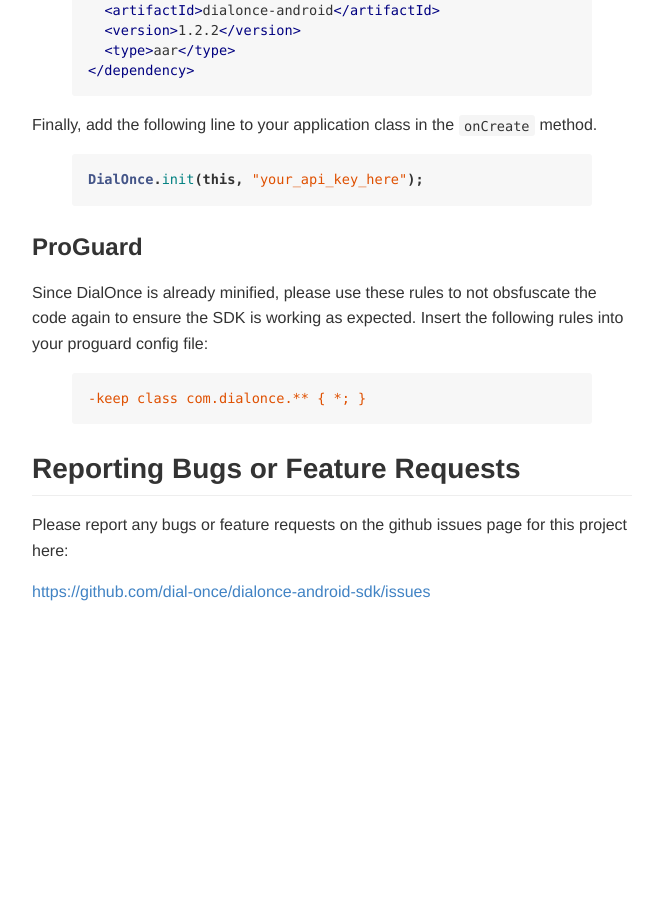
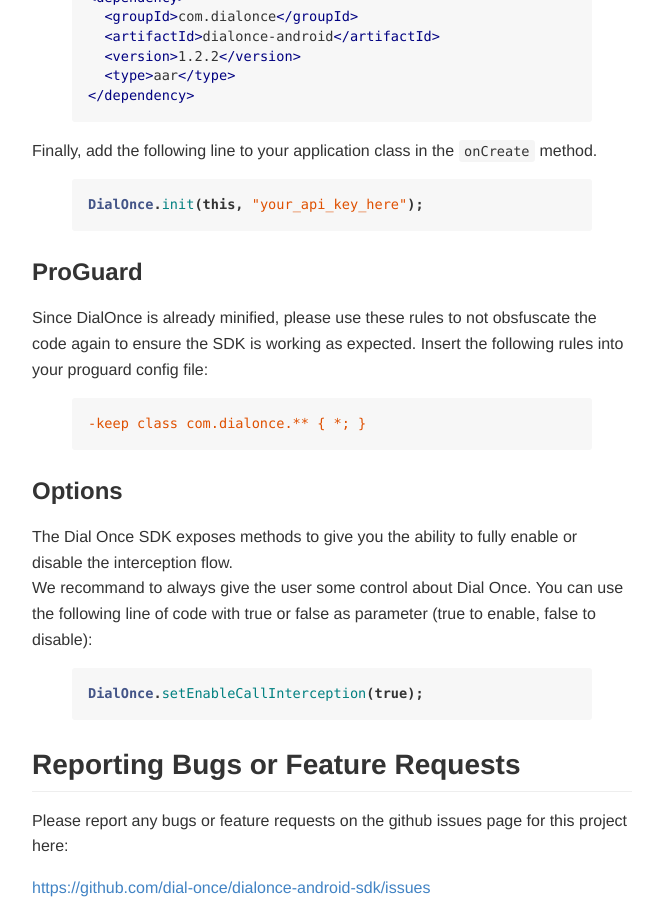
Before and after one commit to dialonce/dialonce.github.io, a Jekyll site: the page built from android/howto/index.md, in a window 1280 px wide and 900 px high, scrolled down 3122 px. Shown: the whole window, without its empty margins (308-971 px from the left). Built offline with Jekyll 4.4.1, drawn with Linux system fonts in a browser that asks for light colours; before the commit the page ends 3727 px from its top, so only the background shows below that.

Commit message:
Add options section to the Android Documentation

```diff
--- a/android/howto/index.md
+++ b/android/howto/index.md
@@ -25,6 +25,7 @@
   - [Gradle](#gradle-recommanded)
   - [Maven](#maven)
 5.  [Proguard](#proguard)
+6.  [Options](#options)
 
 ### Introduction
 
@@ -133,6 +134,14 @@
 -keep class com.dialonce.** { *; }
 {% endhighlight %}
 
+### Options
+
+The Dial Once SDK exposes methods to give you the ability to fully enable or disable the interception flow.
+We recommand to always give the user some control about Dial Once.
+You can use the following line of code with true or false as parameter (true to enable, false to disable):
+{% highlight java %}
+DialOnce.setEnableCallInterception(true);
+{% endhighlight %}
 
 Reporting Bugs or Feature Requests
 ----------------------------------
```
